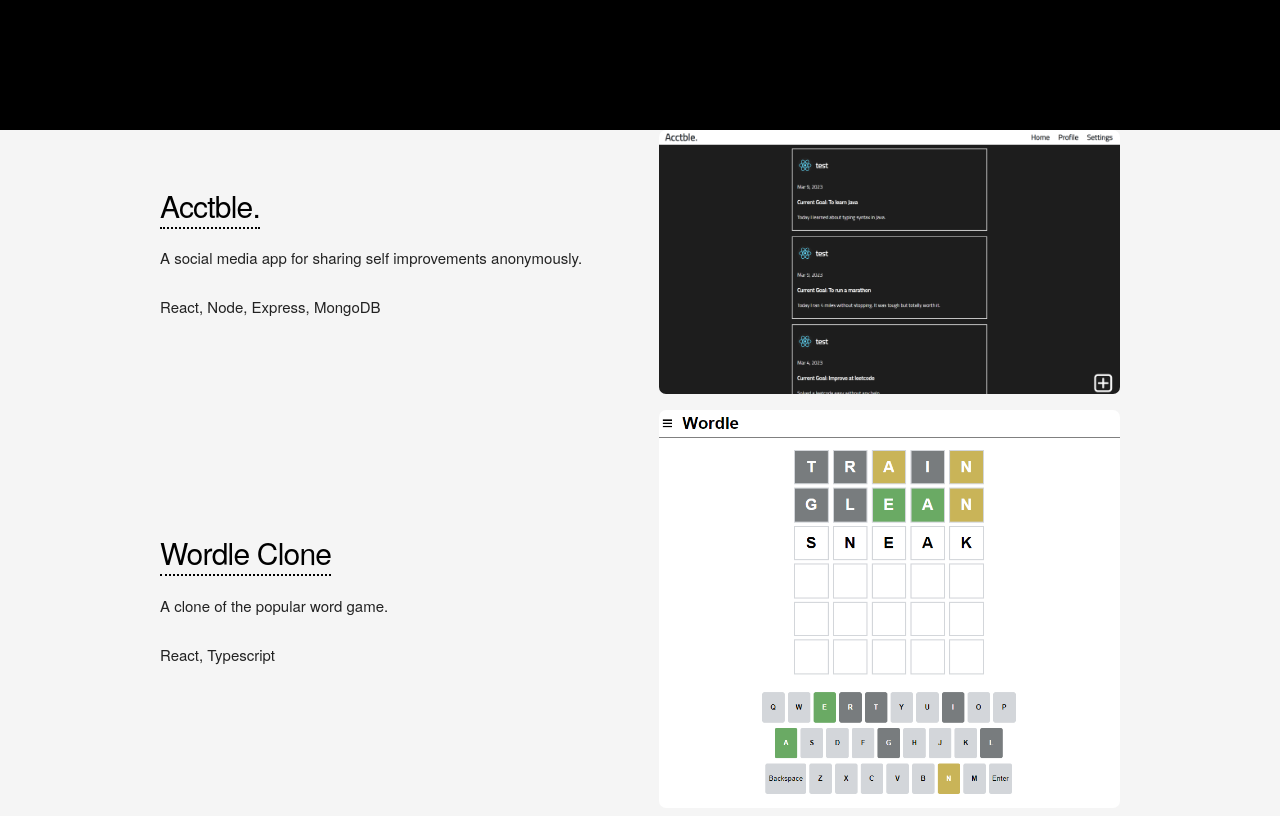
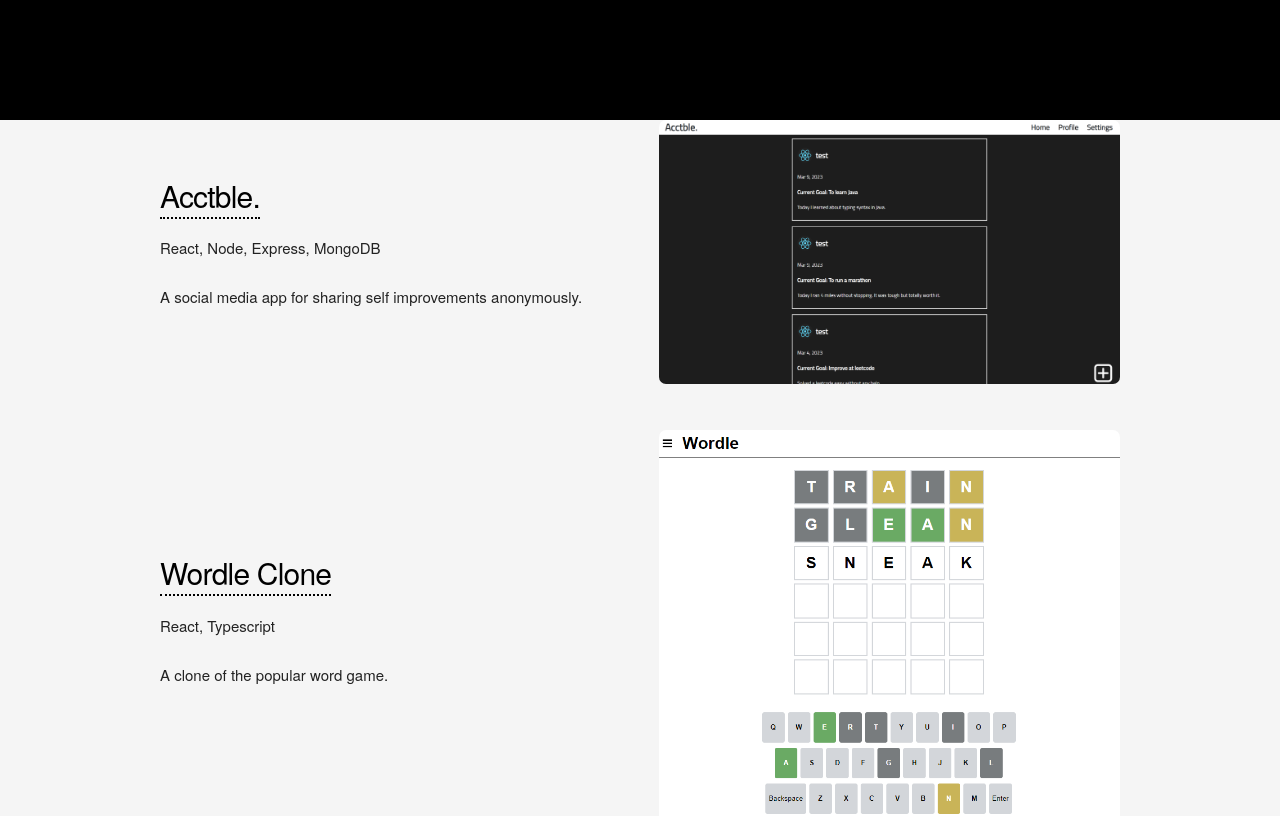
Before and after one commit to TylerS2000/portfolio2023, a React (Create React App) app: page / in a window 1280 px wide. Shown: the part 680-1496 px from the top of the page. Built offline with nearby package versions, Linux system fonts and the light colour scheme.

Commit message:
project updates

```diff
--- a/src/components/Projects.css
+++ b/src/components/Projects.css
@@ -7,7 +7,7 @@
     display: flex;
     align-items: center;
     text-align: left;
-    margin-top: 10px;
+    margin-bottom: 40px;
 }
 img{
     width: 100%;
--- a/src/components/Projects.js
+++ b/src/components/Projects.js
@@ -45,9 +45,8 @@
               <div className="project-container">
               <div className="projectInfo six columns">
                 <h4><a href={project.link} style={{color:"black"}}>{project.name}</a></h4>
+                <p>{project.technology}</p>
                 <p>{project.description}</p>
-                <p>{project.technology}</p>
-
               </div>
               <div className="projectImage six columns">
                 <img src={project.image} alt="project" />
```
